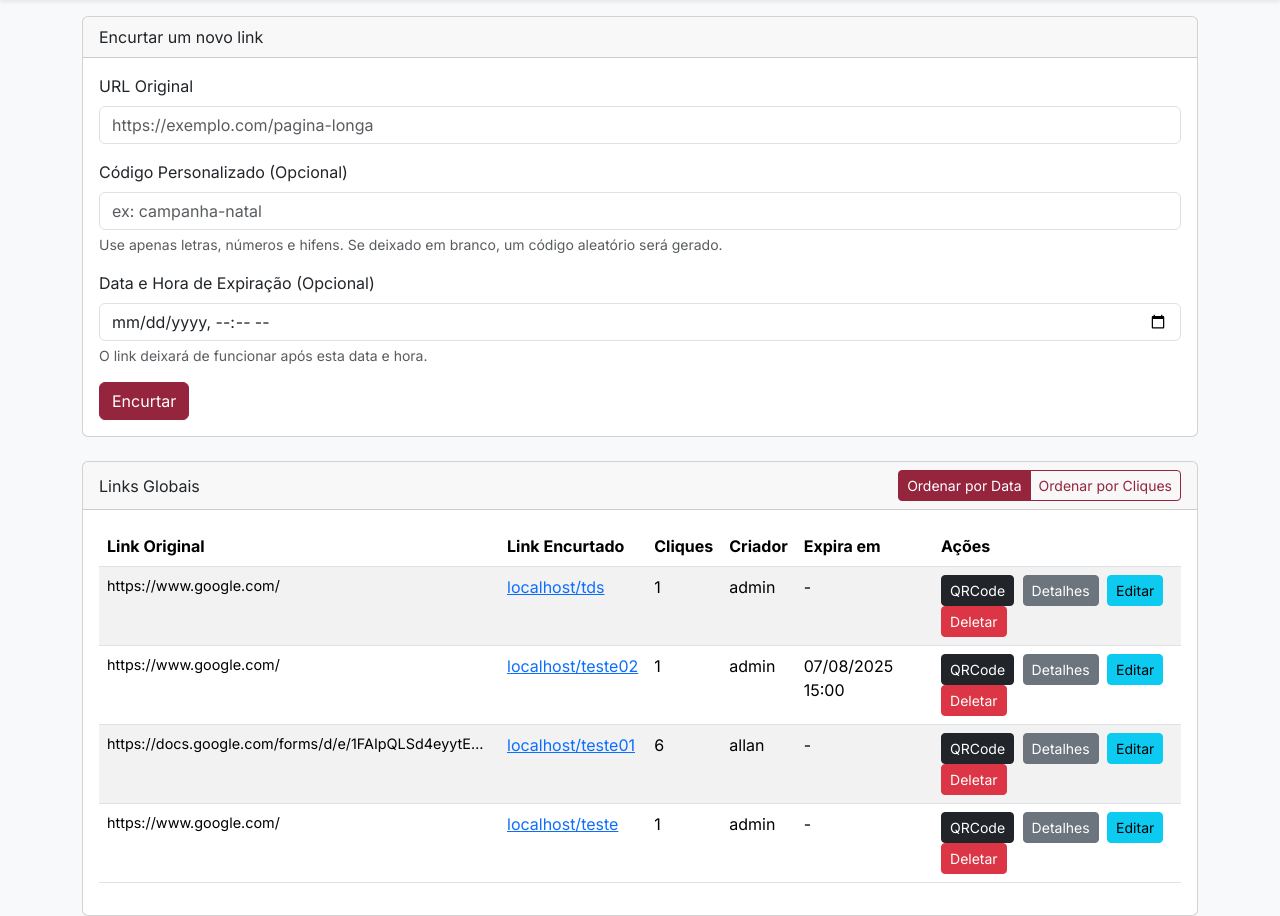
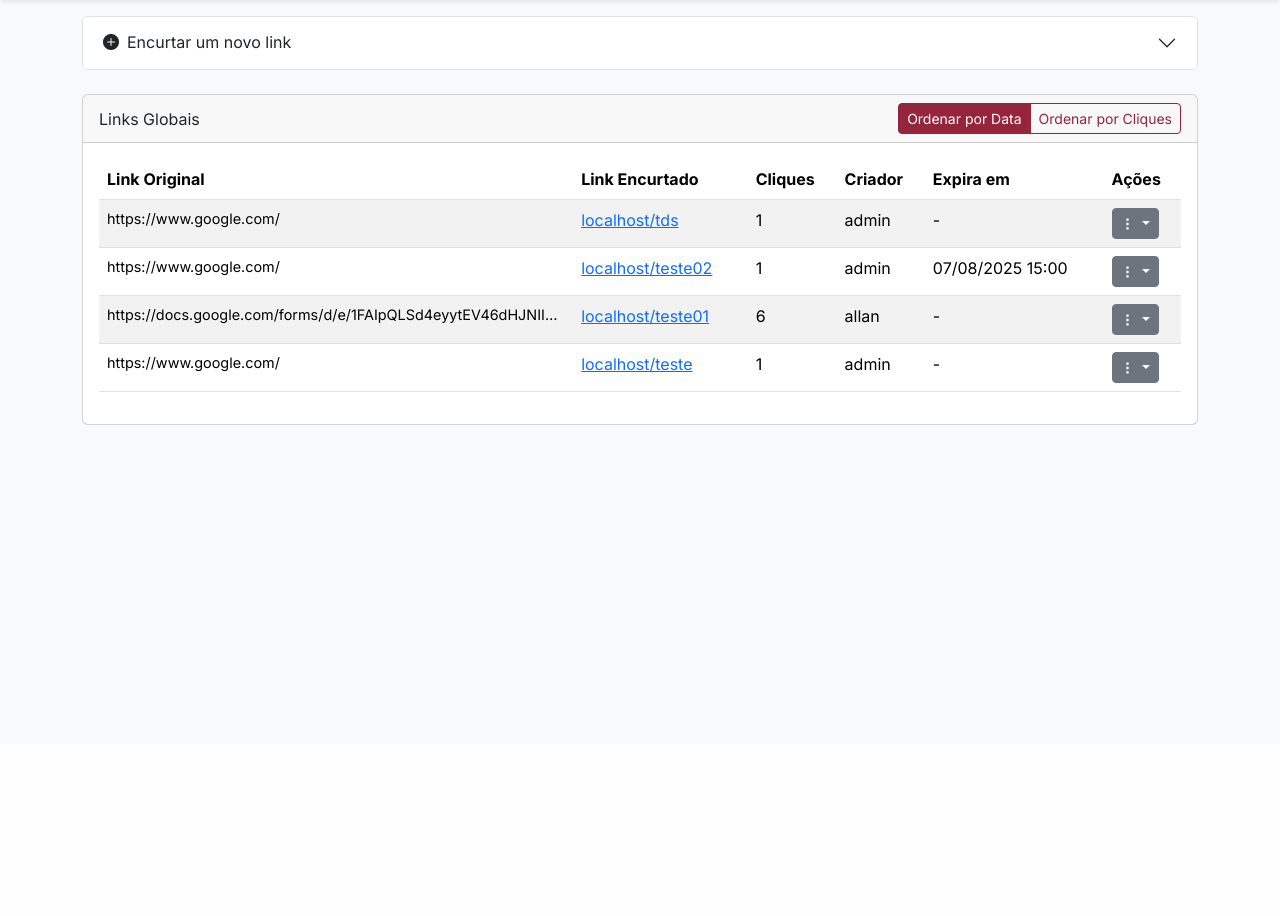
Before and after one commit to allan10k/encurtadorLinks, a Flask app: page / in a window 1280 px wide. Shown: the part 56-972 px from the top of the page. After the commit the page ends 481 px from the top, so only its background shows below. Run offline with Flask 3, Linux system fonts and the light colour scheme; a user stored in the database is signed in; data comes from the database, SQL or seed files in the repository; both versions use the stored data as it was after the commit.

Commit message:
modificações no dashboard

```diff
--- a/templates/index.html
+++ b/templates/index.html
@@ -6,12 +6,15 @@
 {% block content %}
 
 
-<!-- Formulário para criar novo link -->
-<div class="card mb-4">
-    <div class="card-header">
-        Encurtar um novo link
-    </div>
-    <div class="card-body">
+<div class="accordion mb-4" id="accordionEncurtar">
+    <div class="accordion-item">
+        <h2 class="accordion-header" id="headingOne">
+            <button class="accordion-button collapsed" type="button" data-bs-toggle="collapse" data-bs-target="#collapseOne" aria-expanded="false" aria-controls="collapseOne">
+                <i class="bi bi-plus-circle-fill me-2"></i> Encurtar um novo link
+            </button>
+        </h2>
+        <div id="collapseOne" class="accordion-collapse collapse" aria-labelledby="headingOne" data-bs-parent="#accordionEncurtar">
+            <div class="accordion-body">
                 <form method="POST" action="{{ url_for('encurtar_link') }}">
                     <div class="mb-3">
                         <label for="url_original" class="form-label">URL Original</label>
@@ -29,6 +32,8 @@
                     </div>
                     <button type="submit" class="btn btn-primary">Encurtar</button>
                 </form>
+            </div>
+        </div>
     </div>
 </div>
 
@@ -68,16 +73,38 @@
                         {% endif %}
                     </td>
                     <td>
-                        <button type="button" class="btn btn-sm btn-dark me-1" data-bs-toggle="modal" data-bs-target="#qrCodeModal" data-link-id="{{ link.id }}">
-                            QRCode
+                        <div class="dropdown">
+                            <button class="btn btn-sm btn-secondary dropdown-toggle" type="button" id="dropdownMenuButton-{{ link.id }}" data-bs-toggle="dropdown" aria-expanded="false">
+                                <i class="bi bi-three-dots-vertical"></i>
                             </button>
-                        <a href="{{ url_for('detalhes_link', link_id=link.id) }}" class="btn btn-sm btn-secondary me-1">Detalhes</a>
+                            <ul class="dropdown-menu" aria-labelledby="dropdownMenuButton-{{ link.id }}">
+                                <li>
+                                    <a class="dropdown-item" href="#" data-bs-toggle="modal" data-bs-target="#qrCodeModal" data-link-id="{{ link.id }}">
+                                        <i class="bi bi-qr-code me-2"></i>Gerar QR Code
+                                    </a>
+                                </li>
+                                <li>
+                                    <a class="dropdown-item" href="{{ url_for('detalhes_link', link_id=link.id) }}">
+                                        <i class="bi bi-card-list me-2"></i>Ver Detalhes
+                                    </a>
+                                </li>
                                 {% if current_user.id == link.user_id or current_user.role == 'admin' %}
-                        <a href="{{ url_for('editar_link', link_id=link.id) }}" class="btn btn-sm btn-info me-1">Editar</a>
+                                <li>
+                                    <a class="dropdown-item" href="{{ url_for('editar_link', link_id=link.id) }}">
+                                        <i class="bi bi-pencil-square me-2"></i>Editar
+                                    </a>
+                                </li>
                                 {% endif %}
                                 {% if current_user.role == 'admin' %}
-                        <a href="{{ url_for('deletar_link', link_id=link.id) }}" class="btn btn-sm btn-danger" onclick="return confirm('Tem certeza que deseja deletar este link?');">Deletar</a>
+                                <li><hr class="dropdown-divider"></li>
+                                <li>
+                                    <a class="dropdown-item text-danger" href="{{ url_for('deletar_link', link_id=link.id) }}" onclick="return confirm('Tem certeza que deseja deletar este link?');">
+                                        <i class="bi bi-trash-fill me-2"></i>Deletar
+                                    </a>
+                                </li>
                                 {% endif %}
+                            </ul>
+                        </div>
                     </td>
                 </tr>
                 {% else %}
```
Also changed, not shown: instance/database.db. Lines whose indentation alone changed are shown as unchanged.
